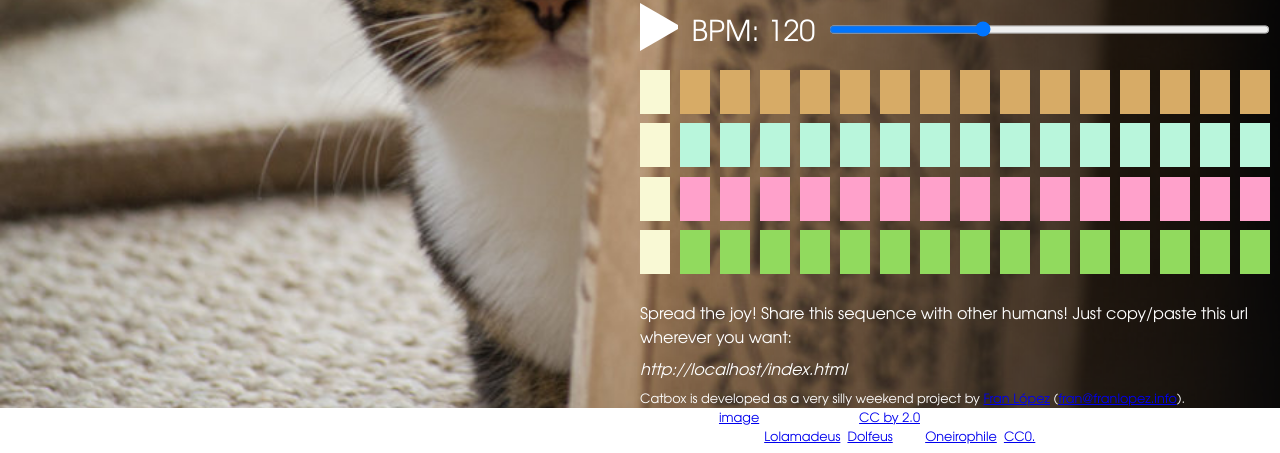
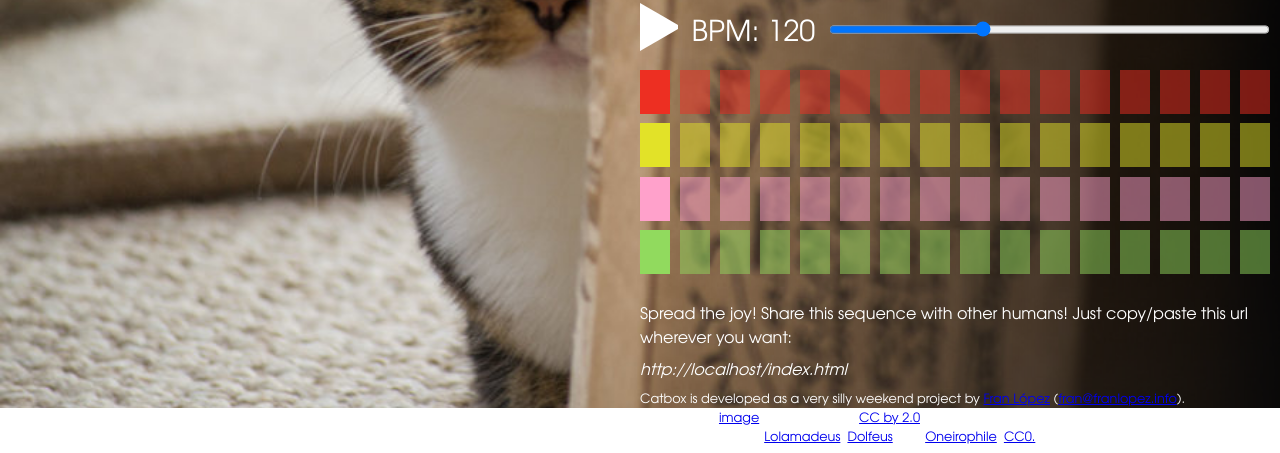
Before and after one commit to franlopez/catbox, a plain HTML site: page index.html in a window 1280 px wide. Shown: the part 392-845 px from the top of the page. Drawn offline with nearby package versions, Linux system fonts and the light colour scheme; some packages are replaced by stand-ins of ours.

Commit message:
updated sequencer colors

```diff
--- a/style.css
+++ b/style.css
@@ -115,6 +115,7 @@ h3 {
     width: 4.75%;
     padding-bottom: 7%;
     margin-right: 1.6%;
+    opacity: 0.5;
     cursor: pointer;
 }
 
@@ -123,11 +124,11 @@ h3 {
 }
 
 #sequence .line0 .beat {
-    background: #d7ab66;
+    background: #ED2F22;
 }
 
 #sequence .line1 .beat {
-    background: #b9f6dc;
+    background: #E2E228;
 }
 
 #sequence .line2 .beat {
@@ -139,19 +140,19 @@ h3 {
 }
 
 #sequence .line .beat.active {
-    background: #F9F9D5;
+    opacity: 1;
 }
 
 #sequence .line .beatHandler {
     position: absolute;
-    top: 20%;
-    bottom: 20%;
+    top: 16%;
+    bottom: 16%;
     left: 20%;
     right: 20%;
 }
 
 #sequence .line .beatHandler.on {
-    background: #63556B;
+    background: #FFFFFF;
 }
 
 #buttons {
```
